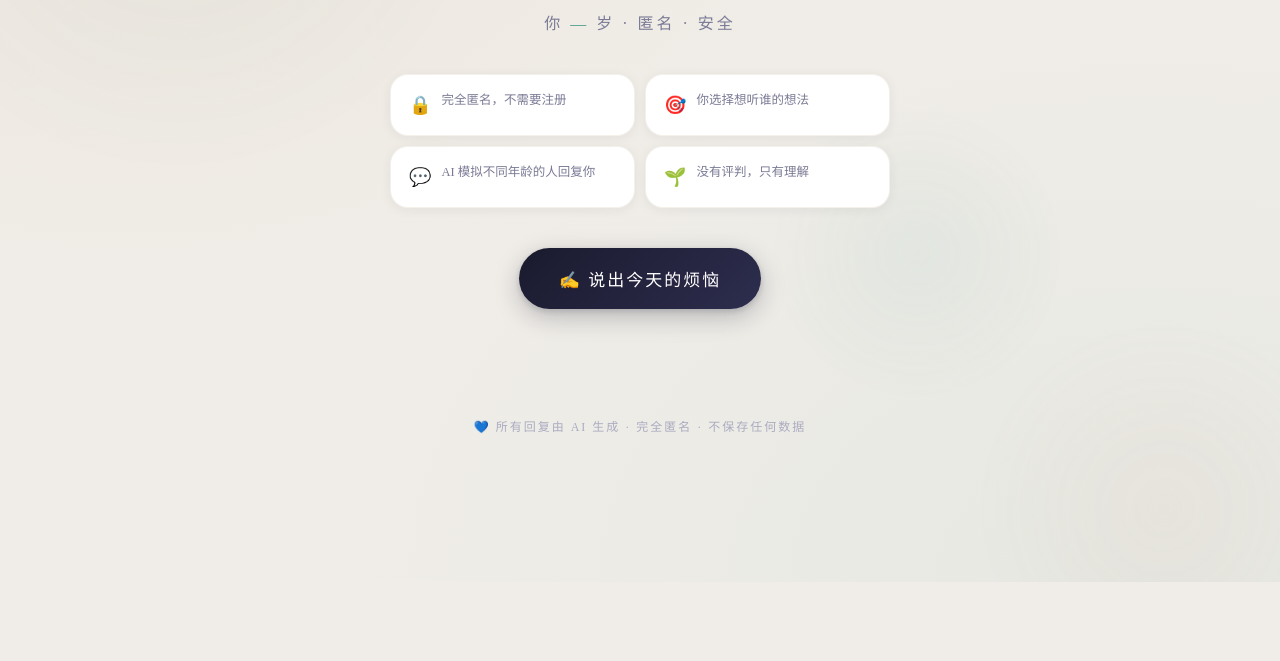
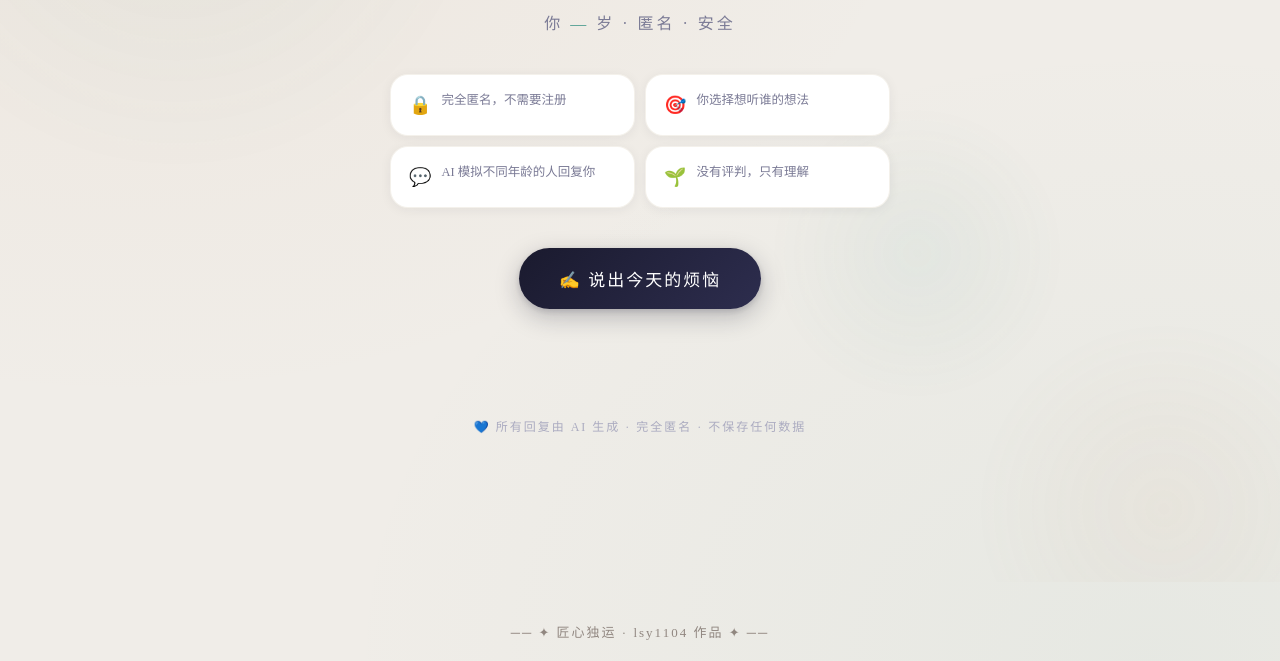
Before and after one commit to syin114-bot/my-drift-bottle, a website: page index.html in a window 1280 px wide. Shown: the part 218-879 px from the top of the page. Before the commit the page ends 800 px from the top, so only its background shows below. Drawn offline with Linux system fonts and the light colour scheme; a web font is replaced by a local one.

Commit message:
Add centered signature div to index.html

```diff
--- a/index.html
+++ b/index.html
@@ -842,5 +842,8 @@ function showToast(msg) {
   setTimeout(() => t.classList.remove('show'), 3000);
 }
 </script>
+   <div style="text-align: center; font-size: 13px; color: #7a6e67; margin: 40px auto 20px auto; font-family: 'KaiTi', 'STKaiti', serif; letter-spacing: 2px; opacity: 0.8;">
+  ── ✦ 匠心独运 · lsy1104 作品 ✦ ──
+</div>
 </body>
 </html>
```
